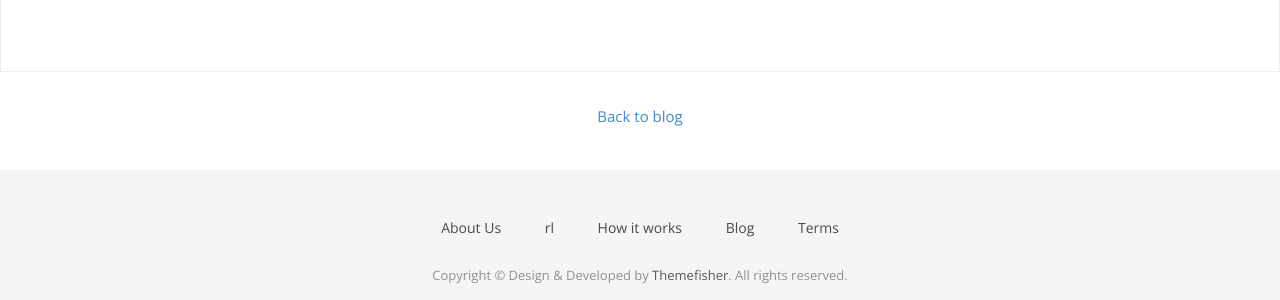
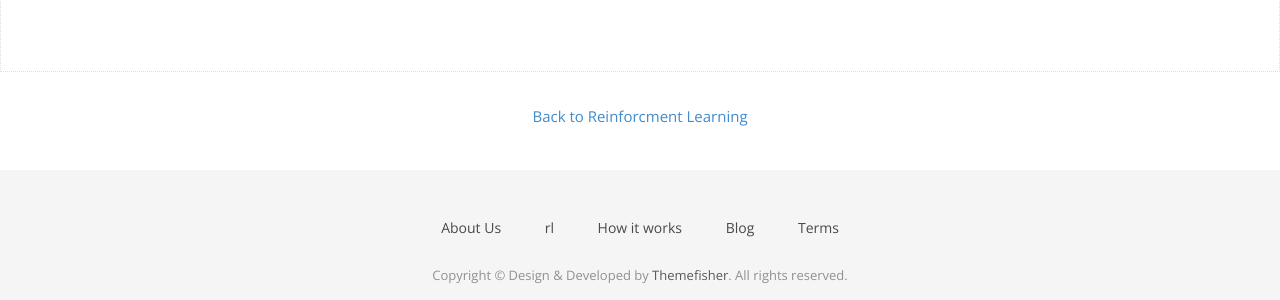
Before and after one commit to Sohojoe/sohojoe.github.io, a Jekyll site: the page built from _posts/2018-10-23-GettingStartedWithML-AgentsMarathonEnvs.md, in a window 1280 px wide. Shown: the part 1948-2248 px from the top of the page. Built offline with Jekyll 4.4.1, drawn with Linux system fonts in a browser that asks for light colours; nearby versions of some CDN libraries; some web fonts are replaced.

Commit message:
trying to fix rl layout

```diff
--- /dev/null
+++ b/_layouts/rlpost.html
@@ -0,0 +1,26 @@
+---
+layout: page
+---
+
+<div class="rlpost">
+  <!-- Wrapper Start -->
+  <section id="intro" style="border: 1px dotted #ddd;">
+    <div class="container">
+      <div class="row">
+        <div>
+          <div class="block">
+            <h1>{{ page.title }}</h1>
+            <div class="post-info-wrapper">
+              <p class="italic">By <span class="bold">{{ page.author }}</span> on <span class="bold">{{ page.date | date: "%B %-d, %Y" }}</span></p>
+            </div>
+            <hr />
+            <p>{{ content }}</p>
+          </div>
+        </div><!-- .col-md-7 close -->
+      </div>
+    </div>
+  </section>
+</div>
+<p class="center-text" style="padding: 30px;">
+  <a href="{{ site.baseurl }}/rl">Back to Reinforcment Learning</a>
+</p>
```
Also changed, not shown: _posts/2018-10-23-GettingStartedWithML-AgentsMarathonEnvs.md (+1 -1 lines), rl.html (+4 -4 lines).
